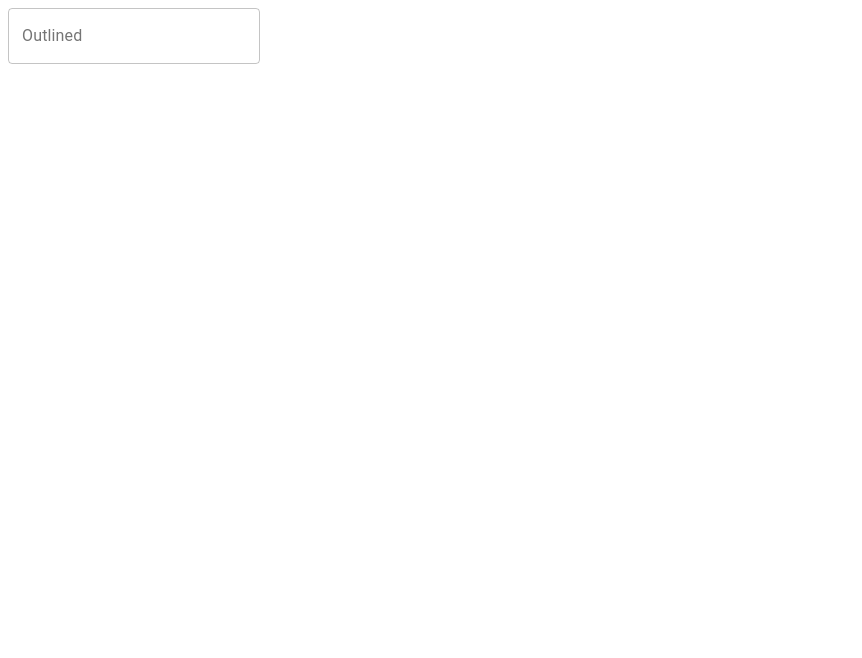
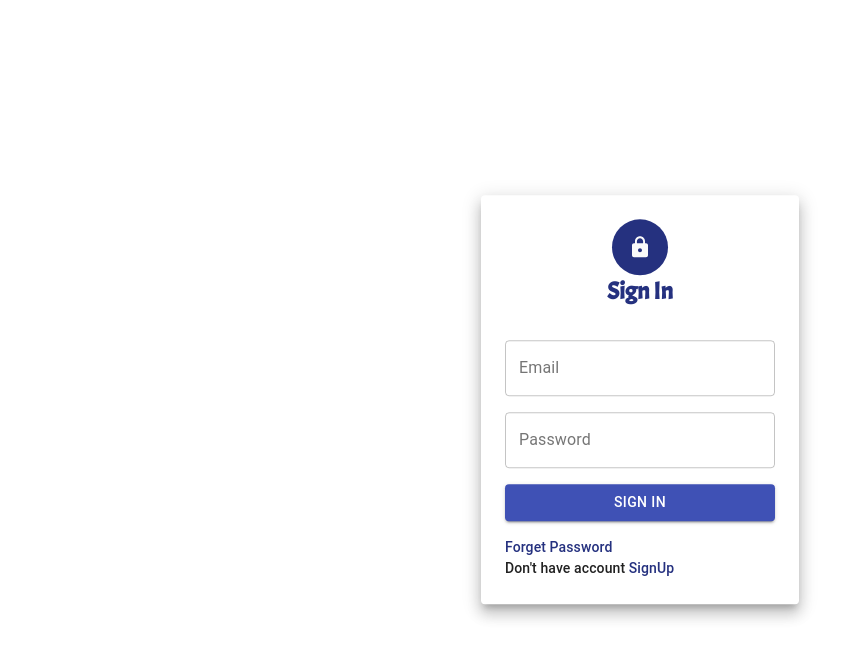
Before and after one commit to sandeepkumardev-zz/Firebase-Authentication, a React (Create React App) app: page /signin in a window 1280 px wide. Shown: the top 658 px of the page, without its empty margins (0-862 px from the left). Built offline with nearby package versions, Linux system fonts and the light colour scheme.

Commit message:
add signin, signup, error page

```diff
--- a/src/App.js
+++ b/src/App.js
@@ -3,7 +3,7 @@ import SignInPage from "./auth/SignInPage";
 import { BrowserRouter as Router, Route, Switch } from "react-router-dom";
 import Home from "./components/Home";
 import SignUpPage from "./auth/SignUpPage";
-import ErrorPage from "./components/ErrorPage";
+import ErrorPage from "./ErrorPage";
 import { useData } from "./contexts";
 
 function App() {
--- /dev/null
+++ b/src/ErrorPage.js
@@ -0,0 +1,36 @@
+import { Typography } from "@material-ui/core";
+import React from "react";
+import { makeStyles } from "@material-ui/core/styles";
+import { Link } from "react-router-dom";
+
+const useStyles = makeStyles((theme) => ({
+  root: {
+    position: "absolute",
+    left: "50%",
+    top: "50%",
+    transform: "translate(-50%, -50%)",
+  },
+  link: {
+    textDecoration: "none",
+  },
+}));
+
+function ErrorPage() {
+  const classes = useStyles();
+
+  return (
+    <div className={classes.root}>
+      <Typography variant="h2" component="h1">
+        🤷‍♂️ Page not found!
+      </Typography>
+      <br />
+      <Typography variant="h6">
+        <Link className={classes.link} to="/">
+          👉 Go to home.
+        </Link>
+      </Typography>
+    </div>
+  );
+}
+
+export default ErrorPage;
--- a/src/auth/SignInPage.js
+++ b/src/auth/SignInPage.js
@@ -1,24 +1,123 @@
-import { Grid, Paper } from "@material-ui/core";
+import {
+  Avatar,
+  Button,
+  FormControl,
+  Paper,
+  Typography,
+} from "@material-ui/core";
 import React from "react";
-import { makeStyles } from '@material-ui/core/styles';
-import TextField from '@material-ui/core/TextField';
+import { makeStyles } from "@material-ui/core/styles";
+import TextField from "@material-ui/core/TextField";
+import { Link } from "react-router-dom";
+import LockIcon from "@material-ui/icons/Lock";
+// import StyledFirebaseAuth from "react-firebaseui/StyledFirebaseAuth";
+// import firebase from "firebase";
 
 const useStyles = makeStyles((theme) => ({
-  root: {
-    '& > *': {
-      margin: theme.spacing(1),
-      width: '25ch',
+  root: {},
+  paper: {
+    width: "270px",
+    padding: theme.spacing(3),
+    position: "absolute",
+    left: "50%",
+    top: "50%",
+    transform: "translate(-50%, -50%)",
+  },
+  form: {
+    width: "100%",
+    marginBottom: "8px",
+  },
+  input: {
+    margin: "8px 0",
+  },
+  link: {
+    textDecoration: "none",
+    color: "#25317F",
+  },
+  large: {
+    width: theme.spacing(7),
+    height: theme.spacing(7),
+    backgroundColor: "#25317F",
+  },
+  header: {
+    display: "flex",
+    alignItems: "center",
+    flexDirection: "column",
+    marginBottom: "25px",
+    "& .MuiTypography-h5": {
+      fontWeight: "bold",
+      fontFamily: "Acme, sans-serif",
+      color: "#25317F",
     },
   },
 }));
+
+// var uiConfig = {
+//   signInFlow: "popup",
+//   signInOptions: [
+//     firebase.auth.EmailAuthProvider.PROVIDER_ID,
+//     firebase.auth.GoogleAuthProvider.PROVIDER_ID,
+//   ],
+//   callbacks: {
+//     signInSuccessWithAuthResult: async (authResult) => {
+//       const userInfo = authResult.additionalUserInfo;
+//       if (userInfo.isNewUser && userInfo.providerId === "password") {
+//         try {
+//           await authResult.user.sendEmailVerification();
+//           console.log("Check your email");
+//         } catch (e) {
+//           console.log(e);
+//         }
+//       }
+//       return false;
+//     },
+//   },
+// };
 
 function SignInPage() {
   const classes = useStyles();
 
   return (
-    <form className={classes.root} noValidate autoComplete="off">
-      <TextField id="outlined-basic" label="Outlined" variant="outlined" />
-    </form>
+    <div className={classes.root}>
+      <Paper elevation={10} className={classes.paper}>
+        <div className={classes.header}>
+          <Avatar className={classes.large}>
+            <LockIcon />
+          </Avatar>
+          <Typography variant="h5">Sign In</Typography>
+        </div>
+        <FormControl className={classes.form}>
+          <TextField
+            className={classes.input}
+            label="Email"
+            variant="outlined"
+          />
+          <TextField
+            className={classes.input}
+            label="Password"
+            variant="outlined"
+          />
+          <Button className={classes.input} variant="contained" color="primary">
+            Sign In
+          </Button>
+        </FormControl>
+        <Typography variant="subtitle2" component="p">
+          <Link className={classes.link} to="/forget-password">
+            Forget Password
+          </Link>
+        </Typography>
+        <Typography variant="subtitle2" component="p">
+          Don't have account{" "}
+          <Link className={classes.link} to="/signup">
+            SignUp
+          </Link>
+        </Typography>
+        {/* <StyledFirebaseAuth
+          uiConfig={uiConfig}
+          firebaseAuth={firebase.auth()}
+        /> */}
+      </Paper>
+    </div>
   );
 }
 
--- a/src/auth/SignUpPage.js
+++ b/src/auth/SignUpPage.js
@@ -1,13 +1,51 @@
-import { Grid, Paper } from "@material-ui/core";
+import {
+  Avatar,
+  Button,
+  FormControl,
+  Paper,
+  Typography,
+} from "@material-ui/core";
 import React from "react";
 import { makeStyles } from "@material-ui/core/styles";
 import TextField from "@material-ui/core/TextField";
+import { Link } from "react-router-dom";
+import LockIcon from "@material-ui/icons/Lock";
 
 const useStyles = makeStyles((theme) => ({
-  root: {
-    "& > *": {
-      margin: theme.spacing(1),
-      width: "25ch",
+  root: {},
+  paper: {
+    width: "270px",
+    padding: theme.spacing(3),
+    position: "absolute",
+    left: "50%",
+    top: "50%",
+    transform: "translate(-50%, -50%)",
+  },
+  form: {
+    width: "100%",
+    marginBottom: "8px",
+  },
+  input: {
+    margin: "8px 0",
+  },
+  link: {
+    textDecoration: "none",
+    color: "#25317F",
+  },
+  large: {
+    width: theme.spacing(7),
+    height: theme.spacing(7),
+    backgroundColor: "#25317F",
+  },
+  header: {
+    display: "flex",
+    alignItems: "center",
+    flexDirection: "column",
+    marginBottom: "25px",
+    "& .MuiTypography-h5": {
+      fontWeight: "bold",
+      fontFamily: "Acme, sans-serif",
+      color: "#25317F",
     },
   },
 }));
@@ -16,9 +54,47 @@ function SignUpPage() {
   const classes = useStyles();
 
   return (
-    <form className={classes.root} noValidate autoComplete="off">
-      <TextField id="outlined-basic" label="Outlined" variant="outlined" />
-    </form>
+    <div className={classes.root}>
+      <Paper elevation={10} className={classes.paper}>
+        <div className={classes.header}>
+          <Avatar className={classes.large}>
+            <LockIcon />
+          </Avatar>
+          <Typography variant="h5">Sign Up</Typography>
+        </div>
+        <FormControl className={classes.form}>
+          <TextField
+            className={classes.input}
+            label="Name"
+            variant="outlined"
+          />
+          <TextField
+            className={classes.input}
+            label="Email"
+            variant="outlined"
+          />
+          <TextField
+            className={classes.input}
+            label="Password"
+            variant="outlined"
+          />
+          <TextField
+            className={classes.input}
+            label="Confirm Password"
+            variant="outlined"
+          />
+          <Button className={classes.input} variant="contained" color="primary">
+            Sign Up
+          </Button>
+        </FormControl>
+        <Typography variant="subtitle2" component="p">
+          Already have an account{" "}
+          <Link className={classes.link} to="/signin">
+            SignIn
+          </Link>
+        </Typography>
+      </Paper>
+    </div>
   );
 }
 
--- a/src/components/ErrorPage.js
+++ /dev/null
@@ -1,7 +0,0 @@
-import React from "react";
-
-function ErrorPage() {
-  return <div>Error</div>;
-}
-
-export default ErrorPage;
--- a/src/index.css
+++ b/src/index.css
@@ -1,13 +1,15 @@
+@import url("https://fonts.googleapis.com/css2?family=Acme&family=Slabo+27px&display=swap");
+
 body {
   margin: 0;
-  font-family: -apple-system, BlinkMacSystemFont, 'Segoe UI', 'Roboto', 'Oxygen',
-    'Ubuntu', 'Cantarell', 'Fira Sans', 'Droid Sans', 'Helvetica Neue',
+  font-family: -apple-system, BlinkMacSystemFont, "Segoe UI", "Roboto", "Oxygen",
+    "Ubuntu", "Cantarell", "Fira Sans", "Droid Sans", "Helvetica Neue",
     sans-serif;
   -webkit-font-smoothing: antialiased;
   -moz-osx-font-smoothing: grayscale;
 }
 
 code {
-  font-family: source-code-pro, Menlo, Monaco, Consolas, 'Courier New',
+  font-family: source-code-pro, Menlo, Monaco, Consolas, "Courier New",
     monospace;
 }
```
